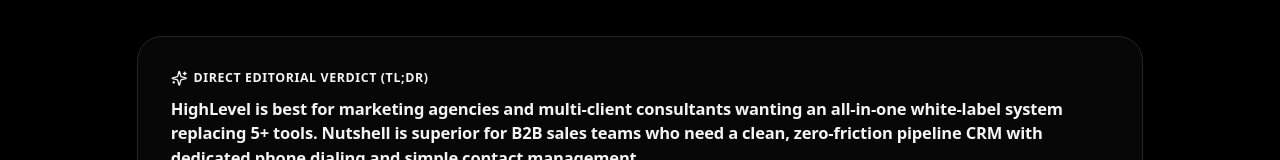
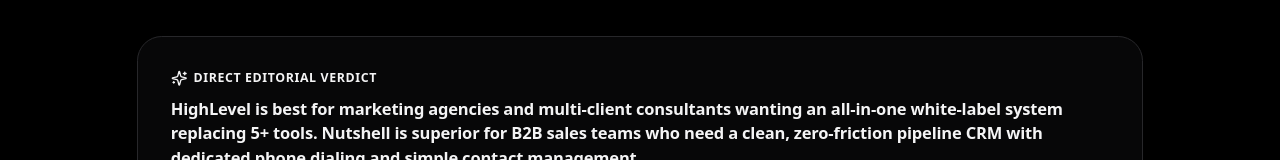
Before and after one commit to raifirstsi/asmireme, a Next.js app: page /en/compare/highlevel-vs-nutshell in a window 1280 px wide. Shown: the part 738-898 px from the top of the page. Built offline with nearby package versions, Linux system fonts and the light colour scheme; no server answers.

Commit message:
fix(copy): remove confusing (TL;DR) slang and provide localized editorial titles

```diff
--- a/src/app/[locale]/compare/[pair]/page.tsx
+++ b/src/app/[locale]/compare/[pair]/page.tsx
@@ -260,7 +260,7 @@ export default async function ComparePairPage({ params }: ComparePairPageProps)
           <div className="p-6 sm:p-8 rounded-3xl border border-zinc-200 dark:border-zinc-800 bg-zinc-50/50 dark:bg-zinc-900/30 space-y-2.5 shadow-sm">
             <span className="text-xs font-bold uppercase tracking-wider text-zinc-900 dark:text-zinc-100 flex items-center gap-1.5">
               <Sparkles className="h-4 w-4" />
-              <span>Direct Editorial Verdict (TL;DR)</span>
+              <span>{isVi ? "Đánh Giá Nhanh Của Ban Biên Tập" : "Direct Editorial Verdict"}</span>
             </span>
             <p className="text-sm sm:text-base font-semibold text-foreground leading-relaxed">
               {pair.directAnswer[locale as Locale]}
--- a/src/app/[locale]/tools/[slug]/page.tsx
+++ b/src/app/[locale]/tools/[slug]/page.tsx
@@ -208,7 +208,7 @@ export default async function ToolDetailPage({ params }: ToolPageProps) {
           <div className="p-6 rounded-2xl border border-zinc-200/80 dark:border-zinc-800/80 bg-zinc-50/70 dark:bg-zinc-900/40 space-y-2.5 shadow-2xs">
             <span className="text-xs font-semibold uppercase tracking-wider text-zinc-900 dark:text-zinc-100 flex items-center gap-1.5">
               <Sparkles className="h-4 w-4" />
-              Direct Editorial Answer (TL;DR)
+              <span>{isVi ? "Tóm Tắt Nhanh Từ Ban Biên Tập" : "Direct Editorial Verdict"}</span>
             </span>
             <p className="text-sm font-medium text-zinc-900 dark:text-zinc-100 leading-relaxed">
               {tool.directAnswer[locale as Locale]}
```
